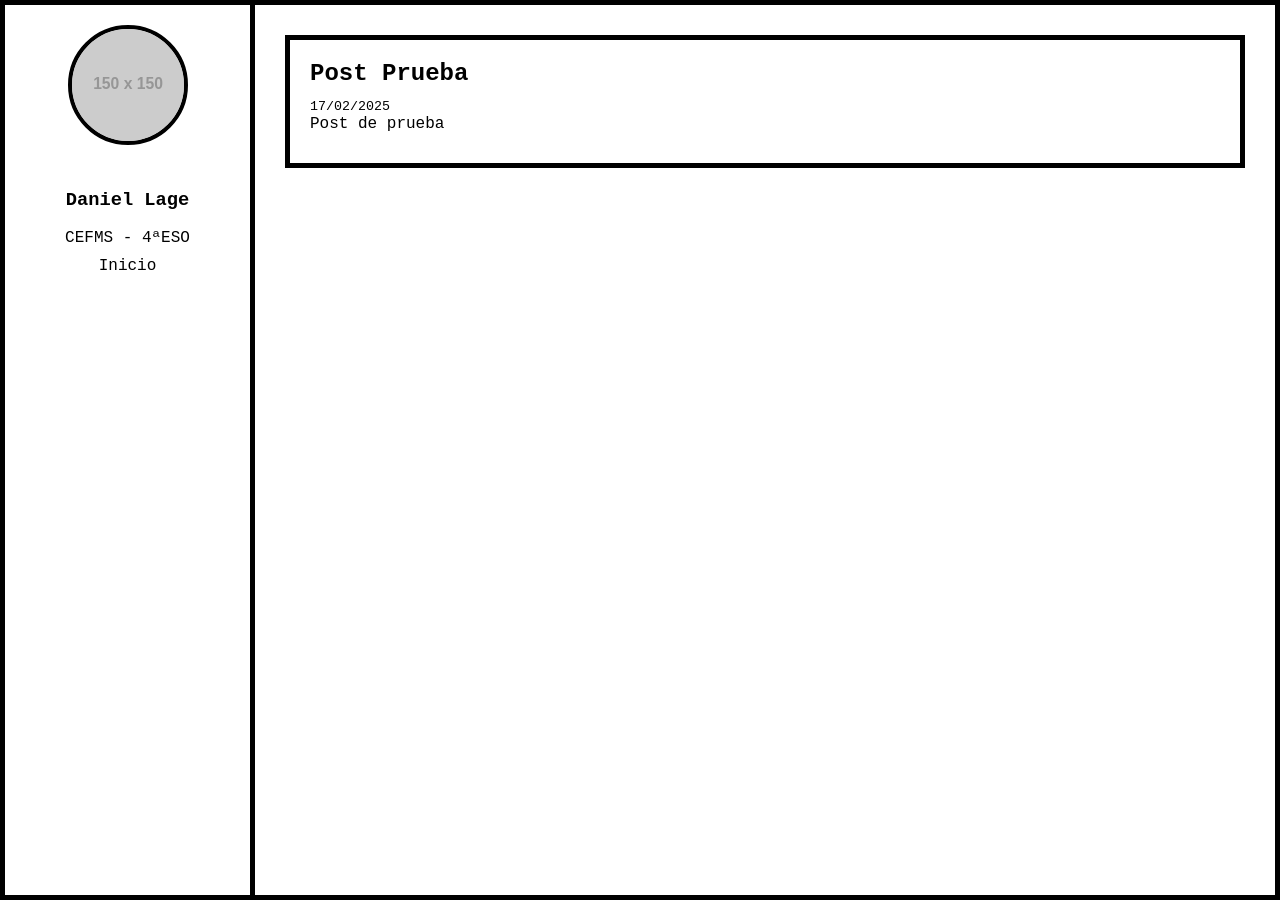
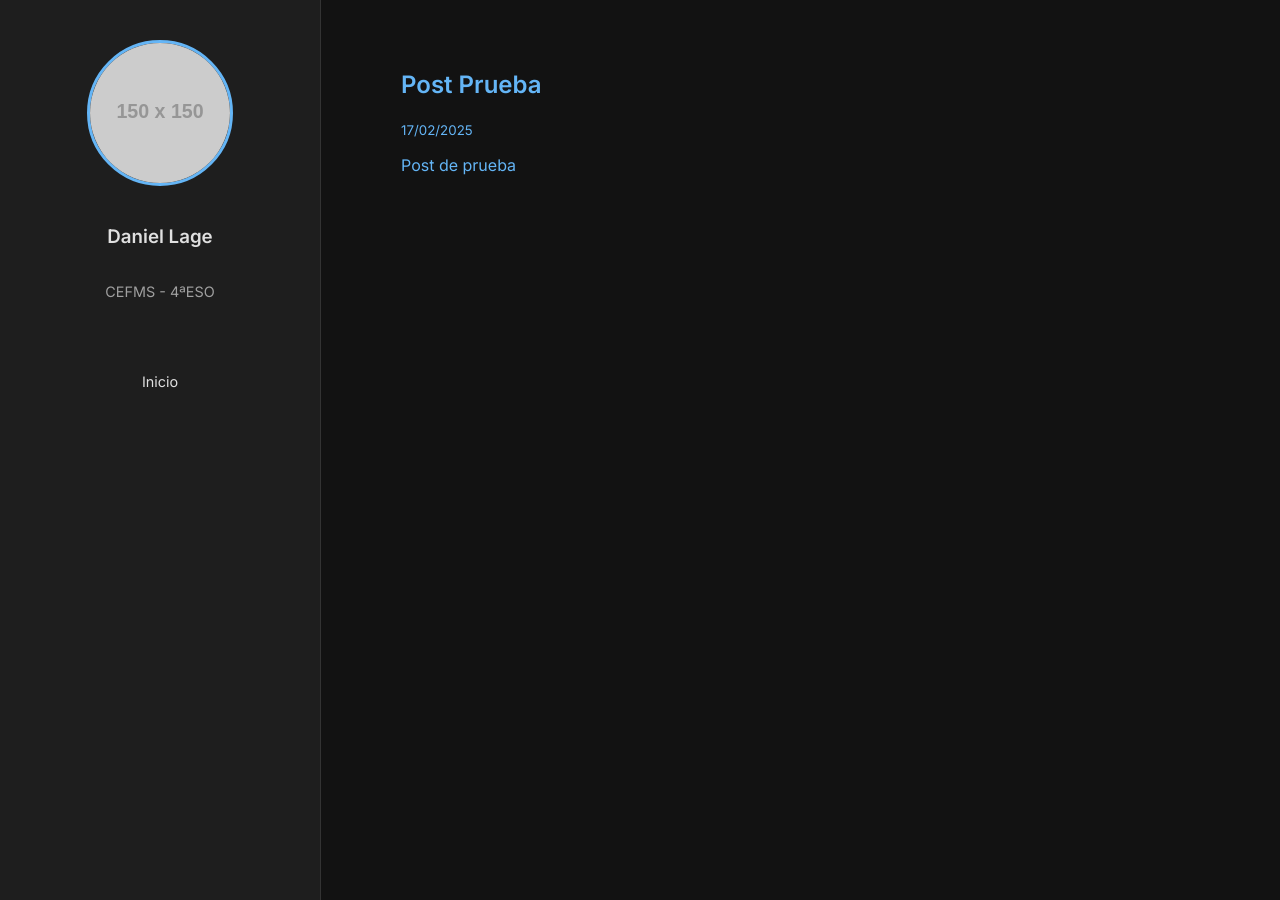
Before and after one commit to dalagla/dalagla.github.io, a Jekyll site: the page built from index.html, in a window 1280 px wide. Built offline with Jekyll 4.4.1, drawn with Linux system fonts in a browser that asks for light colours.

Commit message:
Update style.css

```diff
--- a/assets/css/style.css
+++ b/assets/css/style.css
@@ -1,41 +1,95 @@
-* { box-sizing: border-box; }
+@import url('https://fonts.googleapis.com/css2?family=Inter:wght@300;400;600&display=swap');
+
+:root {
+    --bg-color: #121212;
+    --sidebar-bg: #1e1e1e;
+    --text-main: #e0e0e0;
+    --text-muted: #a0a0a0;
+    --accent: #64b5f6;
+    --hover-bg: #2d2d2d;
+}
+
 body {
     margin: 0;
-    font-family: 'Courier New', monospace;
+    font-family: 'Inter', sans-serif; /* Tipografía moderna */
+    background-color: var(--bg-color);
+    color: var(--text-main);
     display: flex;
     min-height: 100vh;
-    border: 5px solid #000;
 }
-/* lateral */
+
+/* --- BARRA LATERAL (IZQUIERDA) --- */
 aside {
-    width: 250px;
-    border-right: 5px solid #000;
-    padding: 20px;
+    width: 280px;
+    background-color: var(--sidebar-bg);
+    padding: 40px 20px;
+    display: flex;
+    flex-direction: column;
+    align-items: center;
     text-align: center;
+    border-right: 1px solid #333;
     flex-shrink: 0;
 }
+
 .profile-pic {
-    width: 120px;
-    height: 120px;
-    border: 4px solid #000;
+    width: 140px;
+    height: 140px;
     border-radius: 50%;
+    object-fit: cover;
     margin-bottom: 20px;
-    display: inline-block;
-    background: #ddd; /* Color temporal si no hay foto */
+    border: 3px solid var(--accent);
 }
+
+aside h1 { font-size: 1.5rem; margin-bottom: 5px; }
+aside p { color: var(--text-muted); font-size: 0.9rem; line-height: 1.5; }
+
+nav { margin-top: 30px; width: 100%; }
+nav a {
+    display: block;
+    padding: 10px;
+    color: var(--text-main);
+    text-decoration: none;
+    border-radius: 8px;
+    transition: 0.2s;
+}
+nav a:hover { background-color: var(--hover-bg); color: var(--accent); }
 
 main {
     flex-grow: 1;
-    padding: 30px;
+    padding: 50px 80px;
+    max-width: 900px; /* Para que no se estire demasiado en pantallas grandes */
 }
-/* post */
-.post-card {
-    border: 5px solid #000;
-    padding: 20px;
-    margin-bottom: 25px;
-    transition: 0.1s;
+
+.post-item {
+    display: block;
+    text-decoration: none;
+    padding: 25px;
+    margin-bottom: 20px;
+    background-color: #1a1a1a;
+    border-radius: 12px;
+    border: 1px solid #333;
+    transition: transform 0.2s, border-color 0.2s;
 }
-.post-card:hover { background-color: #f0f0f0; }
-a { text-decoration: none; color: #000; }
-h1, h2, p { margin: 0 0 10px 0; }
-@media (max-width: 600px) { body { flex-direction: column; } aside { width: 100%; border-right: none; border-bottom: 5px solid #000; } }
+
+.post-item:hover {
+    transform: translateY(-3px);
+    border-color: var(--accent);
+    background-color: var(--hover-bg);
+}
+
+.post-item h2 { margin: 0 0 10px 0; color: var(--accent); font-size: 1.5rem; }
+.post-date { color: var(--text-muted); font-size: 0.85rem; display: block; margin-bottom: 10px; }
+.post-excerpt { color: var(--text-main); line-height: 1.6; margin: 0; }
+
+article { line-height: 1.8; font-size: 1.1rem; }
+article h1 { font-size: 2.5rem; color: var(--accent); margin-bottom: 0.5rem; }
+article small { color: var(--text-muted); display: block; margin-bottom: 2rem; }
+a { color: var(--accent); text-decoration: none; }
+img { max-width: 100%; border-radius: 8px; }
+
+/* MÓVIL */
+@media (max-width: 768px) {
+    body { flex-direction: column; }
+    aside { width: 100%; padding: 20px; border-right: none; border-bottom: 1px solid #333; }
+    main { padding: 20px; }
+}
```
